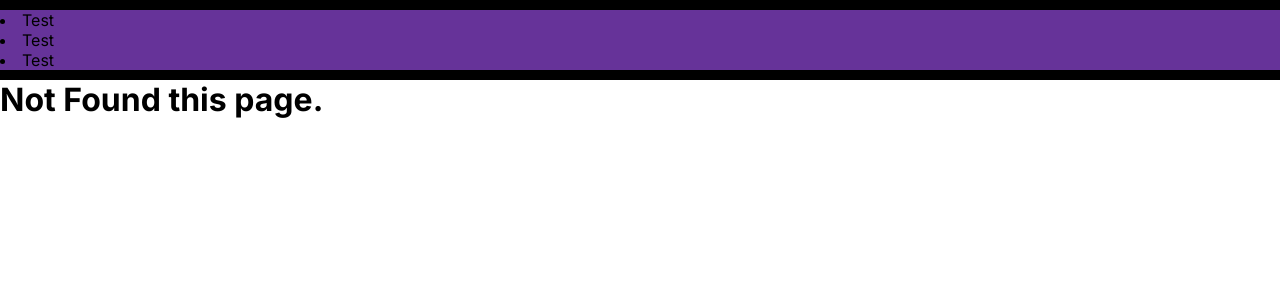
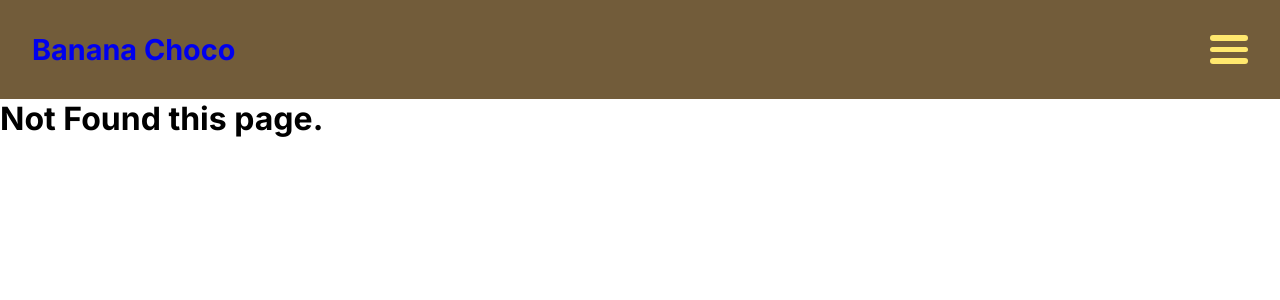
Before and after one commit to AuttakornC/p23cs212g12, a Flask app: page /1 in a window 1280 px wide. Shown: the top 300 px of the page. Run offline with Flask 3, Linux system fonts and the light colour scheme; parts of the project's set-up code (start-up, migrations or seed data) failed here and were passed over.

Commit message:
Banner & Hammer

```diff
--- a/flask/app/static/css/nav.css
+++ b/flask/app/static/css/nav.css
@@ -1,8 +1,41 @@
-li {
-    background-color: rebeccapurple;
+nav {
+    padding: 2rem;
+    background-color: var(--choco-color);
+    color: var(--banana-color);
+    display: flex;
+    justify-content: space-between;
+    align-items: center;
 }
 
-nav {
-    padding: 10px 0;
-    background-color: black;
+nav > a {
+    text-decoration: none;
+    font-size: 1.2rem;
 }
+
+nav > a:visited {
+    color: var(--banana-color);
+}
+
+nav > a:hover > h1 {
+    color: var(--main1-color);
+}
+
+nav > .ham {
+    width: 2.4rem;
+    height: 1.8rem;
+    display: flex;
+    flex-direction: column;
+    justify-content: space-between;
+    cursor: pointer;
+}
+
+nav > .ham > .in-ham {
+    width: 100%;
+    height: 20%;
+    background-color: var(--banana-color);
+    border-radius: 1rem;
+}
+
+nav > .ham:hover > .in-ham {
+    background-color: var(--main1-color);
+}
--- a/flask/app/template/nav.html
+++ b/flask/app/template/nav.html
@@ -6,8 +6,14 @@
 
 {% block nav %}
 <nav>
-    <li>Test</li>
-    <li>Test</li>
-    <li>Test</li>
+    <a href="/">
+        <h1>Banana Choco</h1>
+    </a>
+
+    <div class="ham">
+        <div class="in-ham"></div>
+        <div class="in-ham"></div>
+        <div class="in-ham"></div>
+    </div>
 </nav>
 {% endblock %}
```
